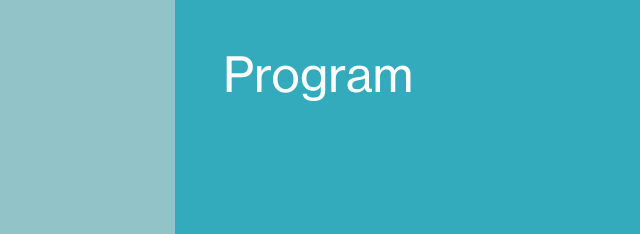
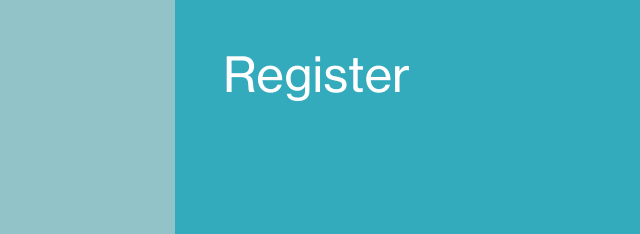
Before and after one commit to KreateUG/CareerXP, a website built with Vite: page index.html in a window 1280 px wide. Shown: the part 219-453 px from the top of the page, 465-1105 px from the left. Built offline with nearby package versions, Linux system fonts and the light colour scheme.

Commit message:
program -> register

```diff
--- a/index.html
+++ b/index.html
@@ -29,7 +29,7 @@
         </a>
         <a href="src/pages/program.html">
           <div id="program-box">
-            <h3>Program</h3>
+            <h3>Register</h3>
           </div>
         </a>
       </section>
```
Also changed, not shown: src/pages/program.html (+1 -1 lines).
